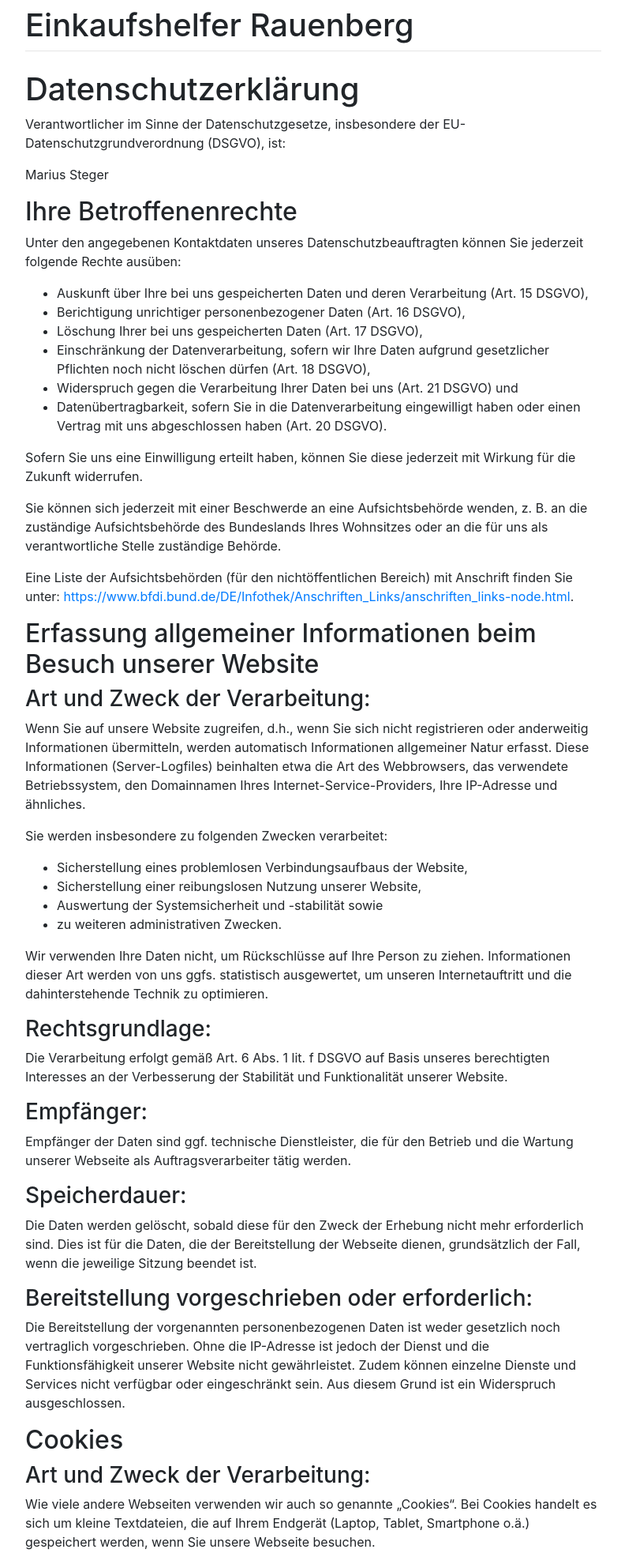
After one commit to SYoy/voluntary_grocery_shopping, a Django app: page /datenschutz in a window 1280 px wide. The commit adds this page. Shown: the top 1966 px of the page at 79% size, without its empty margins (243-1030 px from the left). Run offline with Django 3.2, Linux system fonts and the light colour scheme; some libraries are stand-ins or nearby versions.

Commit message:
added datenschutz, dialogs

```diff
--- a/EinkaufsApp/backend_forms/choices.py
+++ b/EinkaufsApp/backend_forms/choices.py
@@ -11,3 +11,9 @@ LOCATION_CHOICES = (
     ('RBG', 'Rauenberg'),
     ('ROTBG', 'Rotenberg'),
 )
+
+LOCATION_CHOICES_FORM = (
+    ('MBG', 'Malschenberg'),
+    ('RBG', 'Rauenberg'),
+    ('ROTBG', 'Rotenberg'),
+)
--- a/EinkaufsApp/templates/app/app_helper.html
+++ b/EinkaufsApp/templates/app/app_helper.html
@@ -118,7 +118,7 @@ function addElement(elementTag, elementId, dict, map) {
 
     // Css styling
     newElement.setAttribute("style", "background: #0f6674; float: left; text-align: " +
-        "left; margin-right: 10px; min-width: 10%; max-width: 33%; padding: 5px; margin-bottom: 10px;" +
+        "left; margin-right: 10px; min-width: 10%; max-width: 20%; padding: 5px; margin-bottom: 10px;" +
         "cursor: pointer; padding-bottom: 5px");
     newElement.setAttribute("id", elementId);
     newElement.setAttribute("onclick","onClickAuftrag(this)");
--- /dev/null
+++ b/EinkaufsApp/templates/public/datenschutz.html
@@ -0,0 +1,135 @@
+{% extends 'base.html' %}
+
+{# Load the tag library #}
+{% load bootstrap4 %}
+
+{# Load CSS and JavaScript #}
+{% bootstrap_css %}
+{% bootstrap_javascript jquery='full' %}
+
+{# Display django.contrib.messages as Bootstrap alerts #}
+{% bootstrap_messages %}
+
+{% block content %}
+
+<h1>Datenschutzerklärung</h1>
+<p>Verantwortlicher im Sinne der Datenschutzgesetze, insbesondere der EU-Datenschutzgrundverordnung (DSGVO), ist:</p>
+<p>Marius Steger</p>
+<h2>Ihre Betroffenenrechte</h2>
+<p>Unter den angegebenen Kontaktdaten unseres Datenschutzbeauftragten können Sie jederzeit folgende Rechte ausüben:</p>
+<ul>
+<li>Auskunft über Ihre bei uns gespeicherten Daten und deren Verarbeitung (Art. 15 DSGVO),</li>
+<li>Berichtigung unrichtiger personenbezogener Daten (Art. 16 DSGVO),</li>
+<li>Löschung Ihrer bei uns gespeicherten Daten (Art. 17 DSGVO),</li>
+<li>Einschränkung der Datenverarbeitung, sofern wir Ihre Daten aufgrund gesetzlicher Pflichten noch nicht löschen dürfen (Art. 18 DSGVO),</li>
+<li>Widerspruch gegen die Verarbeitung Ihrer Daten bei uns (Art. 21 DSGVO) und</li>
+<li>Datenübertragbarkeit, sofern Sie in die Datenverarbeitung eingewilligt haben oder einen Vertrag mit uns abgeschlossen haben (Art. 20 DSGVO).</li>
+</ul>
+<p>Sofern Sie uns eine Einwilligung erteilt haben, können Sie diese jederzeit mit Wirkung für die Zukunft widerrufen.</p>
+<p>Sie können sich jederzeit mit einer Beschwerde an eine Aufsichtsbehörde wenden, z. B. an die zuständige Aufsichtsbehörde des Bundeslands Ihres Wohnsitzes oder an die für uns als verantwortliche Stelle zuständige Behörde.</p>
+<p>Eine Liste der Aufsichtsbehörden (für den nichtöffentlichen Bereich) mit Anschrift finden Sie unter: <a href="https://www.bfdi.bund.de/DE/Infothek/Anschriften_Links/anschriften_links-node.html" target="_blank" rel="nofollow noopener">https://www.bfdi.bund.de/DE/Infothek/Anschriften_Links/anschriften_links-node.html</a>.</p>
+<p></p><h2>Erfassung allgemeiner Informationen beim Besuch unserer Website</h2>
+<h3>Art und Zweck der Verarbeitung:</h3>
+<p>Wenn Sie auf unsere Website zugreifen, d.h., wenn Sie sich nicht registrieren oder anderweitig Informationen übermitteln, werden automatisch Informationen allgemeiner Natur erfasst. Diese Informationen (Server-Logfiles) beinhalten etwa die Art des Webbrowsers, das verwendete Betriebssystem, den Domainnamen Ihres Internet-Service-Providers, Ihre IP-Adresse und ähnliches. </p>
+<p>Sie werden insbesondere zu folgenden Zwecken verarbeitet:</p>
+<ul>
+<li>Sicherstellung eines problemlosen Verbindungsaufbaus der Website,</li>
+<li>Sicherstellung einer reibungslosen Nutzung unserer Website,</li>
+<li>Auswertung der Systemsicherheit und -stabilität sowie</li>
+<li>zu weiteren administrativen Zwecken.</li>
+</ul>
+<p>Wir verwenden Ihre Daten nicht, um Rückschlüsse auf Ihre Person zu ziehen. Informationen dieser Art werden von uns ggfs. statistisch ausgewertet, um unseren Internetauftritt und die dahinterstehende Technik zu optimieren.</p>
+<h3>Rechtsgrundlage:</h3>
+<p>Die Verarbeitung erfolgt gemäß Art. 6 Abs. 1 lit. f DSGVO auf Basis unseres berechtigten Interesses an der Verbesserung der Stabilität und Funktionalität unserer Website.</p>
+<h3>Empfänger:</h3>
+<p>Empfänger der Daten sind ggf. technische Dienstleister, die für den Betrieb und die Wartung unserer Webseite als Auftragsverarbeiter tätig werden.</p>
+<h3>Speicherdauer:</h3>
+<p>Die Daten werden gelöscht, sobald diese für den Zweck der Erhebung nicht mehr erforderlich sind. Dies ist für die Daten, die der Bereitstellung der Webseite dienen, grundsätzlich der Fall, wenn die jeweilige Sitzung beendet ist.</p>
+<h3>Bereitstellung vorgeschrieben oder erforderlich:</h3>
+<p>Die Bereitstellung der vorgenannten personenbezogenen Daten ist weder gesetzlich noch vertraglich vorgeschrieben. Ohne die IP-Adresse ist jedoch der Dienst und die Funktionsfähigkeit unserer Website nicht gewährleistet. Zudem können einzelne Dienste und Services nicht verfügbar oder eingeschränkt sein. Aus diesem Grund ist ein Widerspruch ausgeschlossen. </p>
+<p></p><h2>Cookies</h2>
+<h3>Art und Zweck der Verarbeitung:</h3>
+<p>Wie viele andere Webseiten verwenden wir auch so genannte „Cookies“. Bei Cookies handelt es sich um kleine Textdateien, die auf Ihrem Endgerät (Laptop, Tablet, Smartphone o.ä.) gespeichert werden, wenn Sie unsere Webseite besuchen. </p>
+<p>Hierdurch erhalten wir bestimmte Daten wie z. B. IP-Adresse, verwendeter Browser und Betriebssystem.</p>
+<p>Cookies können nicht verwendet werden, um Programme zu starten oder Viren auf einen Computer zu übertragen. Anhand der in Cookies enthaltenen Informationen können wir Ihnen die Navigation erleichtern und die korrekte Anzeige unserer Webseiten ermöglichen.</p>
+<p>In keinem Fall werden die von uns erfassten Daten an Dritte weitergegeben oder ohne Ihre Einwilligung eine Verknüpfung mit personenbezogenen Daten hergestellt.</p>
+<p>Natürlich können Sie unsere Website grundsätzlich auch ohne Cookies betrachten. Internet-Browser sind regelmäßig so eingestellt, dass sie Cookies akzeptieren. Im Allgemeinen können Sie die Verwendung von Cookies jederzeit über die Einstellungen Ihres Browsers deaktivieren. Bitte verwenden Sie die Hilfefunktionen Ihres Internetbrowsers, um zu erfahren, wie Sie diese Einstellungen ändern können. Bitte beachten Sie, dass einzelne Funktionen unserer Website möglicherweise nicht funktionieren, wenn Sie die Verwendung von Cookies deaktiviert haben.</p>
+<h3>Speicherdauer und eingesetzte Cookies:</h3>
+<p>Soweit Sie uns durch Ihre Browsereinstellungen oder Zustimmung die Verwendung von Cookies erlauben, können folgende Cookies auf unseren Webseiten zum Einsatz kommen:</p>
+<p>SESSION_COOKIE 60 min</p>
+<p>Soweit diese Cookies (auch) personenbezogene Daten betreffen können, informieren wir Sie darüber in den folgenden Abschnitten.</p>
+<p>Sie können über Ihre Browsereinstellungen einzelne Cookies oder den gesamten Cookie-Bestand löschen. Darüber hinaus erhalten Sie Informationen und Anleitungen, wie diese Cookies gelöscht oder deren Speicherung vorab blockiert werden können. Je nach Anbieter Ihres Browsers finden Sie die notwendigen Informationen unter den nachfolgenden Links:</p>
+<ul>
+<li>Mozilla Firefox: <a href="https://support.mozilla.org/de/kb/cookies-loeschen-daten-von-websites-entfernen" target="_blank" rel="nofollow noopener">https://support.mozilla.org/de/kb/cookies-loeschen-daten-von-websites-entfernen</a></li>
+<li>Internet Explorer: <a href="https://support.microsoft.com/de-de/help/17442/windows-internet-explorer-delete-manage-cookies" target="_blank" rel="nofollow noopener">https://support.microsoft.com/de-de/help/17442/windows-internet-explorer-delete-manage-cookies</a></li>
+<li>Google Chrome: <a href="https://support.google.com/accounts/answer/61416?hl=de" target="_blank" rel="nofollow noopener">https://support.google.com/accounts/answer/61416?hl=de</a></li>
+<li>Opera: <a href="http://www.opera.com/de/help" target="_blank" rel="nofollow noopener">http://www.opera.com/de/help</a></li>
+<li>Safari: <a href="https://support.apple.com/kb/PH17191?locale=de_DE&viewlocale=de_DE" target="_blank" rel="nofollow noopener">https://support.apple.com/kb/PH17191?locale=de_DE&viewlocale=de_DE</a></li>
+</ul>
+<p></p><h2>Registrierung auf unserer Website</h2>
+<h3>Art und Zweck der Verarbeitung:</h3>
+<p>Bei der Registrierung für die Nutzung unserer personalisierten Leistungen werden einige personenbezogene Daten erhoben, wie Name, Anschrift, Kontakt- und Kommunikationsdaten (z. B. Telefonnummer und E-Mail-Adresse). Sind Sie bei uns registriert, können Sie auf Inhalte und Leistungen zugreifen, die wir nur registrierten Nutzern anbieten. Angemeldete Nutzer haben zudem die Möglichkeit, bei Bedarf die bei Registrierung angegebenen Daten jederzeit zu ändern oder zu löschen. Selbstverständlich erteilen wir Ihnen darüber hinaus jederzeit Auskunft über die von uns über Sie gespeicherten personenbezogenen Daten.</p>
+<h3>Rechtsgrundlage:</h3>
+<p>Die Verarbeitung der bei der Registrierung eingegebenen Daten erfolgt auf Grundlage einer Einwilligung des Nutzers (Art. 6 Abs. 1 lit. a DSGVO).</p>
+<p>Dient die Registrierung der Erfüllung eines Vertrages, dessen Vertragspartei die betroffene Person ist oder der Durchführung vorvertraglicher Maßnahmen, so ist zusätzliche Rechtsgrundlage für die Verarbeitung der Daten Art. 6 Abs. 1 lit. b DSGVO.</p>
+<h3>Empfänger:</h3>
+<p>Empfänger der Daten sind ggf. technische Dienstleister, die für den Betrieb und die Wartung unserer Website als Auftragsverarbeiter tätig werden.</p>
+<h3>Speicherdauer:</h3>
+<p>Daten werden in diesem Zusammenhang nur verarbeitet, solange die entsprechende Einwilligung vorliegt. Danach werden sie gelöscht, soweit keine gesetzlichen Aufbewahrungspflichten entgegenstehen. Zur Kontaktaufnahme in diesem Zusammenhang nutzen Sie bitte die am Ende dieser Datenschutzerklärung angegebenen Kontaktdaten.</p>
+<h3>Bereitstellung vorgeschrieben oder erforderlich:</h3>
+<p>Die Bereitstellung Ihrer personenbezogenen Daten erfolgt freiwillig, allein auf Basis Ihrer Einwilligung. Ohne die Bereitstellung Ihrer personenbezogenen Daten können wir Ihnen keinen Zugang auf unsere angebotenen Inhalte und Leistungen gewähren.</p>
+<p></p><h2>Kommentarfunktion</h2>
+<h3>Art und Zweck der Verarbeitung:</h3>
+<p>Wenn Nutzer Kommentare auf unserer Website hinterlassen, werden neben diesen Angaben auch der Zeitpunkt ihrer Erstellung und der zuvor durch den Websitebesucher gewählte Nutzername gespeichert. Dies dient unserer Sicherheit, da wir für widerrechtliche Inhalte auf unserer Webseite belangt werden können, auch wenn diese durch Benutzer erstellt wurden.</p>
+<h3>Rechtsgrundlage:</h3>
+<p>Die Verarbeitung der als Kommentar eingegebenen Daten erfolgt auf der Grundlage eines berechtigten Interesses (Art. 6 Abs. 1 lit. f DSGVO).</p>
+<p>Durch Bereitstellung der Kommentarfunktion möchten wir Ihnen eine unkomplizierte Interaktion ermöglichen. Ihre gemachten Angaben werden zum Zwecke der Bearbeitung der Anfrage sowie für mögliche Anschlussfragen gespeichert.</p>
+<h3>Empfänger:</h3>
+<p>Empfänger der Daten sind ggf. Auftragsverarbeiter.</p>
+<h3>Speicherdauer:</h3>
+<p>Die Daten werden gelöscht, sobald diese für den Zweck der Erhebung nicht mehr erforderlich sind. Dies ist grundsätzlich der Fall, wenn die Kommunikation mit dem Nutzer abgeschlossen ist und das Unternehmen den Umständen entnehmen kann, dass der betroffene Sachverhalt abschließend geklärt ist.</p>
+<h3>Bereitstellung vorgeschrieben oder erforderlich:</h3>
+<p>Die Bereitstellung Ihrer personenbezogenen Daten erfolgt freiwillig. Ohne die Bereitstellung Ihrer personenbezogenen Daten können wir Ihnen keinen Zugang zu unserer Kommentarfunktion gewähren.</p>
+<p></p><h2>Kontaktformular</h2>
+<h3>Art und Zweck der Verarbeitung:</h3>
+<p>Die von Ihnen eingegebenen Daten werden zum Zweck der individuellen Kommunikation mit Ihnen gespeichert. Hierfür ist die Angabe einer validen E-Mail-Adresse sowie Ihres Namens erforderlich. Diese dient der Zuordnung der Anfrage und der anschließenden Beantwortung derselben. Die Angabe weiterer Daten ist optional.</p>
+<h3>Rechtsgrundlage:</h3>
+<p>Die Verarbeitung der in das Kontaktformular eingegebenen Daten erfolgt auf der Grundlage eines berechtigten Interesses (Art. 6 Abs. 1 lit. f DSGVO).</p>
+<p>Durch Bereitstellung des Kontaktformulars möchten wir Ihnen eine unkomplizierte Kontaktaufnahme ermöglichen. Ihre gemachten Angaben werden zum Zwecke der Bearbeitung der Anfrage sowie für mögliche Anschlussfragen gespeichert.</p>
+<p>Sofern Sie mit uns Kontakt aufnehmen, um ein Angebot zu erfragen, erfolgt die Verarbeitung der in das Kontaktformular eingegebenen Daten zur Durchführung vorvertraglicher Maßnahmen (Art. 6 Abs. 1 lit. b DSGVO).</p>
+<h3>Empfänger:</h3>
+<p>Empfänger der Daten sind ggf. Auftragsverarbeiter.</p>
+<h3>Speicherdauer:</h3>
+<p>Daten werden spätestens 6 Monate nach Bearbeitung der Anfrage gelöscht.</p>
+<p>Sofern es zu einem Vertragsverhältnis kommt, unterliegen wir den gesetzlichen Aufbewahrungsfristen nach HGB und löschen Ihre Daten nach Ablauf dieser Fristen. </p>
+<h3>Bereitstellung vorgeschrieben oder erforderlich:</h3>
+<p>Die Bereitstellung Ihrer personenbezogenen Daten erfolgt freiwillig. Wir können Ihre Anfrage jedoch nur bearbeiten, sofern Sie uns Ihren Namen, Ihre E-Mail-Adresse und den Grund der Anfrage mitteilen.</p>
+<p></p><h2>Verwendung von Google Analytics</h2>
+<h3>Art und Zweck der Verarbeitung:</h3>
+<p>Diese Website benutzt Google Analytics, einen Webanalysedienst der Google LLC, 1600 Amphitheatre Parkway, Mountain View, CA 94043 USA (nachfolgend: „Google“). Google Analytics verwendet sog. „Cookies“, also Textdateien, die auf Ihrem Computer gespeichert werden und die eine Analyse der Benutzung der Webseite durch Sie ermöglichen. Die durch das Cookie erzeugten Informationen über Ihre Benutzung dieser Webseite werden in der Regel an einen Server von Google in den USA übertragen und dort gespeichert. Aufgrund der Aktivierung der IP-Anonymisierung auf diesen Webseiten, wird Ihre IP-Adresse von Google jedoch innerhalb von Mitgliedstaaten der Europäischen Union oder in anderen Vertragsstaaten des Abkommens über den Europäischen Wirtschaftsraum zuvor gekürzt. Nur in Ausnahmefällen wird die volle IP-Adresse an einen Server von Google in den USA übertragen und dort gekürzt. Im Auftrag des Betreibers dieser Website wird Google diese Informationen benutzen, um Ihre Nutzung der Webseite auszuwerten, um Reports über die Webseitenaktivitäten zusammenzustellen und um weitere mit der Websitenutzung und der Internetnutzung verbundene Dienstleistungen gegenüber dem Webseitenbetreiber zu erbringen. Die im Rahmen von Google Analytics von Ihrem Browser übermittelte IP-Adresse wird nicht mit anderen Daten von Google zusammengeführt.</p>
+<p>Die Zwecke der Datenverarbeitung liegen in der Auswertung der Nutzung der Website und in der Zusammenstellung von Reports über Aktivitäten auf der Website. Auf Grundlage der Nutzung der Website und des Internets sollen dann weitere verbundene Dienstleistungen erbracht werden.</p>
+<h3>Rechtsgrundlage:</h3>
+<p>Die Verarbeitung der Daten erfolgt auf Grundlage einer Einwilligung des Nutzers (Art. 6 Abs. 1 lit. a DSGVO).</p>
+<h3>Empfänger:</h3>
+<p>Empfänger der Daten ist Google als Auftragsverarbeiter. Hierfür haben wir mit Google den entsprechenden Auftragsverarbeitungsvertrag abgeschlossen.</p>
+<h3>Speicherdauer:</h3>
+<p>Die Löschung der Daten erfolgt, sobald diese für unsere Aufzeichnungszwecke nicht mehr erforderlich sind.</p>
+<h3>Drittlandtransfer:</h3>
+<p>Google verarbeitet Ihre Daten in den USA und hat sich dem EU_US Privacy Shield unterworfen <a href="https://www.privacyshield.gov/EU-US-Framework">https://www.privacyshield.gov/EU-US-Framework</a>. </p>
+<h3>Bereitstellung vorgeschrieben oder erforderlich:</h3>
+<p>Die Bereitstellung Ihrer personenbezogenen Daten erfolgt freiwillig, allein auf Basis Ihrer Einwilligung. Sofern Sie den Zugriff unterbinden, kann es hierdurch zu Funktionseinschränkungen auf der Website kommen.</p>
+<h3>Widerruf der Einwilligung:</h3>
+<p>Sie können die Speicherung der Cookies durch eine entsprechende Einstellung Ihrer Browser-Software verhindern; wir weisen Sie jedoch darauf hin, dass Sie in diesem Fall gegebenenfalls nicht sämtliche Funktionen dieser Website vollumfänglich werden nutzen können. Sie können darüber hinaus die Erfassung der durch das Cookie erzeugten und auf Ihre Nutzung der Webseite bezogenen Daten (inkl. Ihrer IP-Adresse) an Google sowie die Verarbeitung dieser Daten durch Google verhindern, indem sie das unter dem folgenden Link verfügbare Browser-Plugin herunterladen und installieren: <a href="http://tools.google.com/dlpage/gaoptout?hl=de">Browser Add On zur Deaktivierung von Google Analytics</a>.</p>
+<p>Zusätzlich oder als Alternative zum Browser-Add-On können Sie das Tracking durch Google Analytics auf unseren Seiten unterbinden, indem Sie <a title="Google Analytics Opt-Out-Cookie setzen" onClick="gaOptout();alert('Google Analytics wurde deaktiviert');" href="#">diesen Link anklicken</a>. Dabei wird ein Opt-out-Cookie auf Ihrem Gerät installiert. Damit wird die Erfassung durch Google Analytics für diese Website und für diesen Browser zukünftig verhindert, so lange das Cookie in Ihrem Browser installiert bleibt.</p>
+<h3>Profiling:</h3>
+<p>Mit Hilfe des Tracking-Tools Google Analytics kann das Verhalten der Besucher der Webseite bewertet und die Interessen analysiert werden. Hierzu erstellen wir ein pseudonymes Nutzerprofil.</p>
+<p></p><h2>SSL-Verschlüsselung</h2>
+<p>Um die Sicherheit Ihrer Daten bei der Übertragung zu schützen, verwenden wir dem aktuellen Stand der Technik entsprechende Verschlüsselungsverfahren (z. B. SSL) über HTTPS.</p>
+<p></p><h2>Änderung unserer Datenschutzbestimmungen</h2>
+<p>Wir behalten uns vor, diese Datenschutzerklärung anzupassen, damit sie stets den aktuellen rechtlichen Anforderungen entspricht oder um Änderungen unserer Leistungen in der Datenschutzerklärung umzusetzen, z.B. bei der Einführung neuer Services. Für Ihren erneuten Besuch gilt dann die neue Datenschutzerklärung.</p>
+<h2>Fragen an den Datenschutzbeauftragten</h2>
+<p>Wenn Sie Fragen zum Datenschutz haben, schreiben Sie uns bitte eine E-Mail oder wenden Sie sich direkt an die für den Datenschutz verantwortliche Person in unserer Organisation:</p>
+<p>email: helfer@uber.space</p>
+<p><em>Die Datenschutzerklärung wurde mithilfe der activeMind AG erstellt, den Experten für <a href="https://www.activemind.de/datenschutz/datenschutzbeauftragter/" target="_blank" rel="noopener">externe Datenschutzbeauftragte</a> (Version #2019-04-10).</em></p>
+
+{% endblock %}
--- a/EinkaufsApp/templates/public/impressum.html
+++ b/EinkaufsApp/templates/public/impressum.html
@@ -21,4 +21,10 @@
         </div>
     </a>
 
+    <a href="{% url 'datenschutz' %}">
+        <div class="col-md-auto img-rounded" style="font-size: 20px; color:#ffffff; background: #63b58c;">
+            <p style="padding-top: 5px">Zur Datenschutzerklärung</p>
+        </div>
+    </a>
+
 {% endblock %}
--- a/EinkaufsApp/urls.py
+++ b/EinkaufsApp/urls.py
@@ -23,6 +23,7 @@ urlpatterns = [
     # public urls
     path('', views.start, name='start'),
     path('impressum', views.impressum, name='impressum'),
+    path('datenschutz', views.datenschutz, name='datenschutz'),
     path('faq', views.faq, name='faq'),
     path('schwarzes_brett_public/', views.helfen_voransicht, name='public_blackboard'),
     path('get/ajax/listings', views.listings, name="query_listings_blackboard"),
--- a/EinkaufsApp/views.py
+++ b/EinkaufsApp/views.py
@@ -30,6 +30,11 @@ def start(request):
 ## PUBLIC
 def impressum(request):
     return render(request, 'public/impressum.html')
+
+
+## PUBLIC
+def datenschutz(request):
+    return render(request, 'public/datenschutz.html')
 
 
 ## PUBLIC
```
Also changed, not shown: EinkaufsApp/backend_forms/forms_einkaufliste.py (+11 -6 lines), EinkaufsApp/backend_forms/forms_signup.py (+4 -4 lines), EinkaufsApp/templates/app/app_inneed.html (+5 -3 lines), db.sqlite3.
